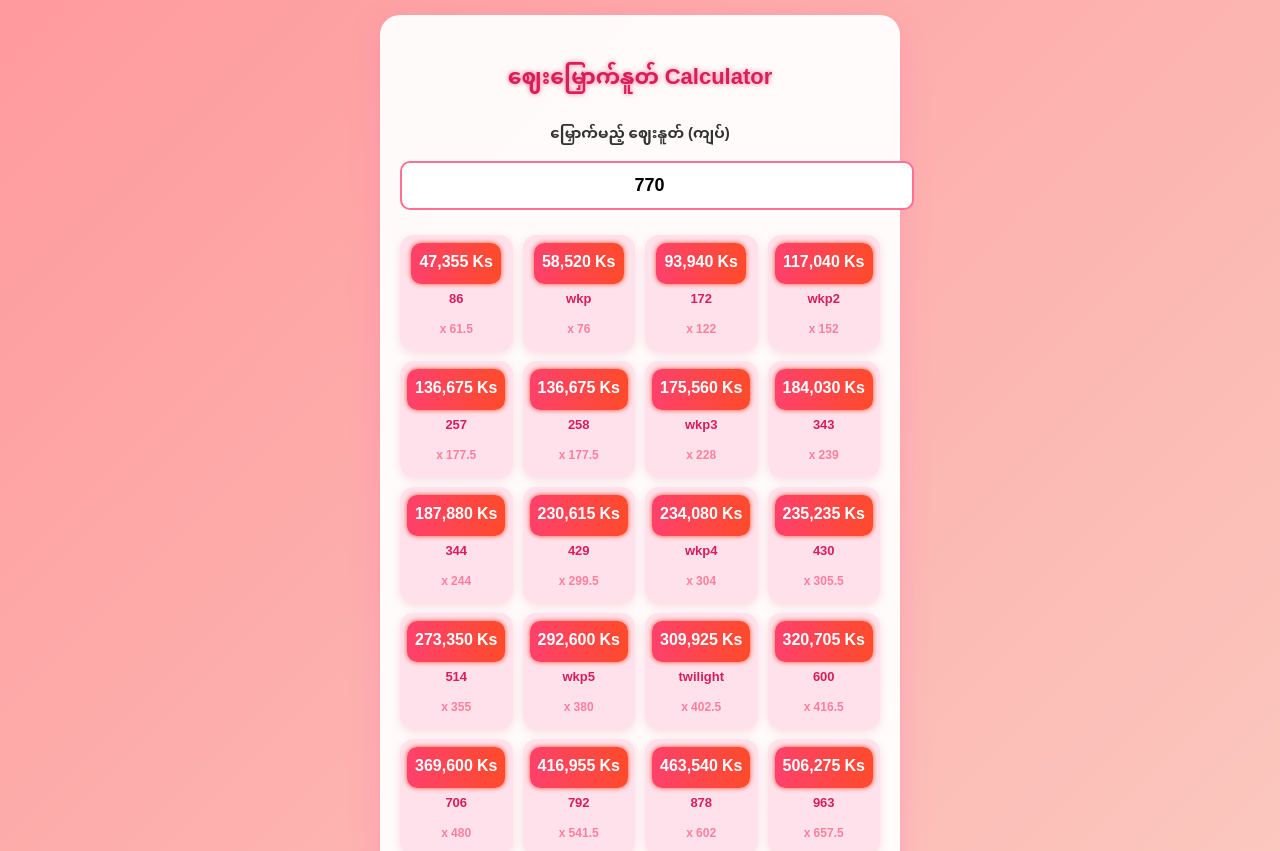
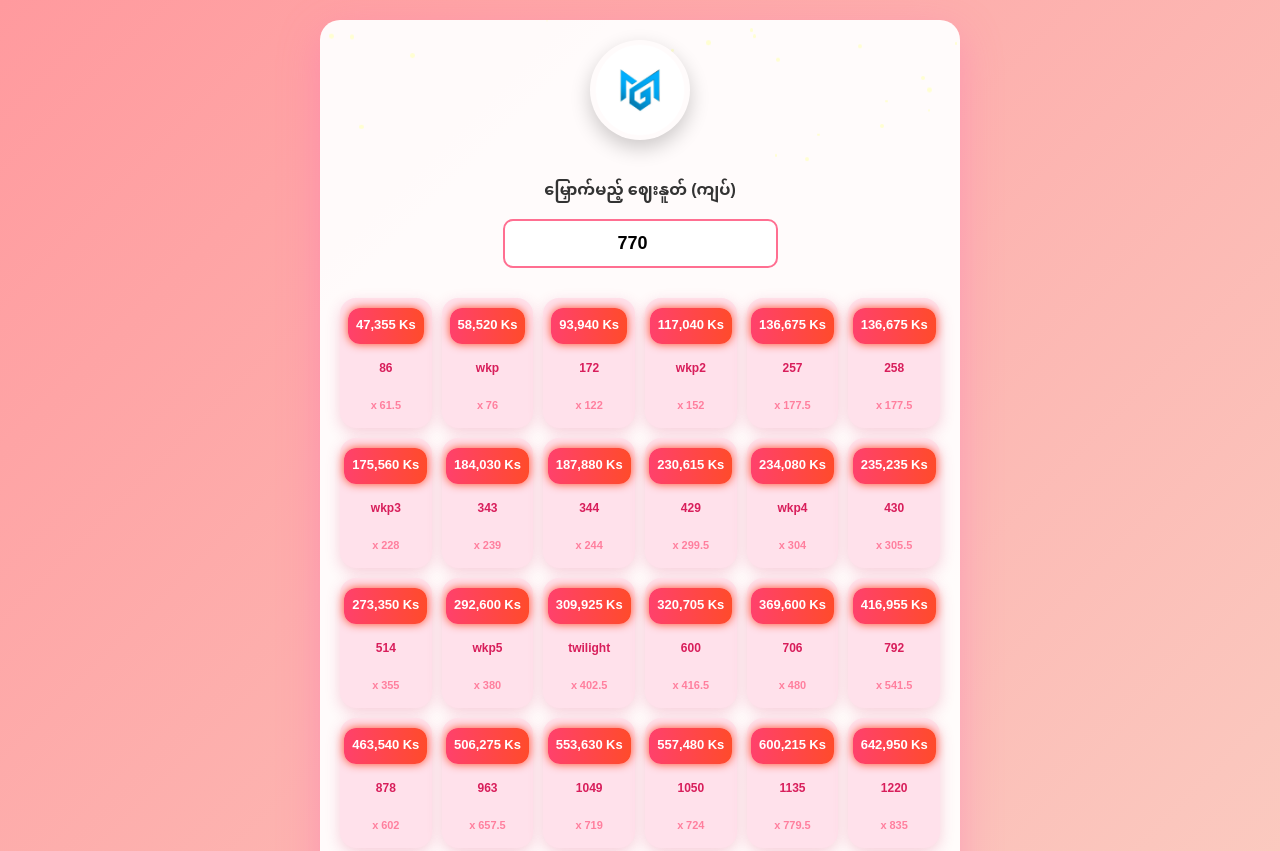
Before and after one commit to Ye0078/Ye0078.github.io-, a plain HTML site: page index.html in a window 1280 px wide. Shown: the top 851 px of the page. Drawn offline with Linux system fonts and the light colour scheme.

Commit message:
Update index.html

```diff
--- a/index.html
+++ b/index.html
@@ -4,6 +4,7 @@
   <meta charset="UTF-8" />
   <meta name="viewport" content="width=device-width, initial-scale=1" />
   <title>ဈေးမြှောက်နူတ် Calculator</title>
+  <link rel="icon" href="https://raw.githubusercontent.com/Ye0078/Ye0078.github.io-/refs/heads/main/330BCF00-0079-4DA2-9A25-38DD32F957BE.png" type="image/png" />
   <style>
     @import url('https://fonts.googleapis.com/css2?family=Noto+Sans+Myanmar&display=swap');
 
@@ -12,40 +13,105 @@
       font-family: 'Noto Sans Myanmar', sans-serif;
       margin: 0;
       min-height: 100vh;
-      display: flex;
-      justify-content: center;
-      align-items: center;
-      padding: 15px;
+      display: flex; /* Use flexbox */
+      flex-direction: column; /* Stack items vertically */
+      justify-content: center; /* Center items vertically */
+      align-items: center; /* Center items horizontally */
+      padding: 20px;
     }
 
     .container {
       background: rgba(255, 255, 255, 0.95);
       border-radius: 20px;
-      padding: 25px 20px;
+      padding: 20px;
       width: 100%;
-      max-width: 480px;
-      box-shadow: 0 10px 30px rgba(255, 105, 180, 0.3);
+      max-width: 600px;
+      box-shadow: 0 12px 40px rgba(255, 105, 180, 0.4);
       text-align: center;
+      position: relative; /* Crucial for absolute positioning of stars */
+      overflow: hidden; /* Ensures stars don't exceed container boundaries visually if they are part of its flow */
+    }
+
+    .main-logo {
+      width: 100px; /* Logo's width */
+      height: 100px; /* Make height equal to width for perfect circle if border-radius: 50% */
+      margin-bottom: 20px; /* Space between logo and the next element (label) */
+
+      /* Styles for a better look */
+      border-radius: 50%; /* Make the logo perfectly circular */
+      box-shadow: 0 8px 20px rgba(0, 0, 0, 0.2); /* Soft shadow for depth */
+      transition: all 0.3s ease; /* Smooth transition for hover effects */
+      object-fit: cover; /* Ensures the image covers the area without distortion */
+      z-index: 2; /* Ensure logo is above stars */
+      position: relative; /* To make sure z-index works */
+    }
+
+    .main-logo:hover {
+      transform: scale(1.05); /* Slightly enlarge on hover */
+      box-shadow: 0 12px 25px rgba(0, 0, 0, 0.3); /* Darker shadow on hover */
+    }
+
+    /* Star Effect Styles */
+    #star-effect {
+      position: absolute;
+      top: 0;
+      width: 100%; /* Cover the entire width of the container */
+      height: 150px; /* Adjust height based on how far stars should fall within this visual area */
+      left: 50%;
+      transform: translateX(-50%); /* Center horizontally */
+      pointer-events: none; /* Allows clicks/interactions on elements behind it */
+      overflow: hidden; /* Keep stars inside this effect area */
+      z-index: 1; /* Place stars below logo but above container background */
+    }
+
+    .star {
+      position: absolute;
+      background-color: rgba(255, 255, 200, 0.8); /* Soft yellow/white stars */
+      border-radius: 50%;
+      opacity: 0; /* Start invisible */
+      animation: fallAndFade linear infinite; /* Apply the animation */
+      z-index: 1; /* Make sure stars are above other elements if needed, but below interactive ones */
+    }
+
+    /* Keyframes for falling and fading animation */
+    @keyframes fallAndFade {
+      0% {
+        transform: translateY(-10px); /* Start slightly above the top */
+        opacity: 0;
+      }
+      10% {
+        opacity: 1; /* Quickly become visible */
+      }
+      90% {
+        opacity: 1;
+      }
+      100% {
+        transform: translateY(160px); /* Fall beyond the height of #star-effect to disappear cleanly */
+        opacity: 0; /* Fade out at the end */
+      }
     }
 
     h1 {
       font-weight: 700;
-      font-size: 22px;
-      margin-bottom: 15px;
+      font-size: 24px;
+      margin-bottom: 20px;
       color: #d81e5b;
-      text-shadow: 0 0 5px #ff6f91;
+      text-shadow: 0 0 8px #ff6f91;
     }
 
     label {
       display: block;
-      font-size: 15px;
+      font-size: 16px;
       margin-bottom: 10px;
       font-weight: 600;
       color: #333;
     }
 
     input[type="number"] {
-      width: 100%;
+      max-width: 300px;
+      display: block;
+      margin: 0 auto 15px auto;
+
       padding: 12px 15px;
       border-radius: 10px;
       border: 2px solid #ff6f91;
@@ -58,22 +124,22 @@
 
     input[type="number"]:focus {
       border-color: #d81e5b;
-      box-shadow: 0 0 10px #ff6f91;
+      box-shadow: 0 0 15px #ff6f91;
     }
 
     .results {
-      margin-top: 25px;
+      margin-top: 30px;
       display: grid;
-      grid-template-columns: repeat(auto-fit, minmax(100px, 1fr));
+      grid-template-columns: repeat(auto-fit, minmax(90px, 1fr));
       gap: 10px;
     }
 
     .result-item {
       background: #ffe1eb;
-      border-radius: 14px;
-      padding: 8px 5px;
-      height: 100px;
-      box-shadow: 0 3px 10px rgba(216, 30, 91, 0.15);
+      border-radius: 16px;
+      padding: 10px;
+      height: 110px;
+      box-shadow: 0 5px 15px rgba(216, 30, 91, 0.2);
       font-size: 13px;
       font-weight: 600;
       color: #d81e5b;
@@ -83,32 +149,40 @@
       align-items: center;
       text-align: center;
       transition: all 0.3s ease;
+
+      overflow-wrap: break-word;
+      word-break: break-word;
     }
 
     .result-item:hover {
       background: #ffd4e3;
-      transform: translateY(-4px) scale(1.01);
-      box-shadow: 0 6px 12px rgba(216, 30, 91, 0.25);
+      transform: translateY(-5px) scale(1.02);
+      box-shadow: 0 10px 20px rgba(216, 30, 91, 0.3);
     }
 
     .highlight {
-      font-size: 16px;
+      font-size: 13px;
       color: #fff;
       font-weight: 800;
       background: linear-gradient(to right, #ff416c, #ff4b2b);
-      padding: 3px 8px;
-      border-radius: 10px;
-      box-shadow: 0 0 5px #ff4b2b;
+      padding: 4px 8px;
+      border-radius: 12px;
+      box-shadow: 0 0 10px #ff4b2b;
+
+      white-space: nowrap;
+      overflow: hidden;
+      text-overflow: ellipsis;
+      max-width: 100%;
     }
 
     .price {
-      font-size: 12px;
+      font-size: 11px;
       color: #ff6f91;
       opacity: 0.85;
     }
 
     .label {
-      font-size: 13px;
+      font-size: 12px;
       font-weight: 700;
     }
   </style>
@@ -116,7 +190,10 @@
 <body>
 
   <div class="container">
-    <h1>ဈေးမြှောက်နူတ် Calculator</h1>
+    <img src="https://raw.githubusercontent.com/Ye0078/Ye0078.github.io-/refs/heads/main/330BCF00-0079-4DA2-9A25-38DD32F957BE.png" alt="Calculator Logo" class="main-logo" />
+
+    <div id="star-effect"></div> <!-- Stars will be generated here -->
+
     <label for="basePrice">မြှောက်မည့် ဈေးနူတ် (ကျပ်)</label>
     <input type="number" id="basePrice" min="0" value="770" />
     <div class="results" id="results"></div>
@@ -125,6 +202,7 @@
   <script>
     const basePriceInput = document.getElementById('basePrice');
     const resultsDiv = document.getElementById('results');
+    const starEffectContainer = document.getElementById('star-effect'); // Get the star container
 
     const multipliers = [
       { label: "86", price: 61.50 },
@@ -172,7 +250,7 @@
     function updateResults() {
       const base = parseFloat(basePriceInput.value);
       if (isNaN(base) || base <= 0) {
-        resultsDiv.innerHTML = '<p style="color: red; font-weight: 700;">ကျေးဇူးပြုပြီး ညှိထားတဲ့ ဈေးနူတ်တစ်ခု ထည့်ပါ။</p>';
+        resultsDiv.innerHTML = '<p style="color: red; font-weight: 700; text-align: center;">ကျေးဇူးပြုပြီး ညှိထားတဲ့ ဈေးနူတ်တစ်ခု ထည့်ပါ။</p>';
         return;
       }
 
@@ -191,6 +269,37 @@
       });
     }
 
+    // Function to create and add a single star
+    function createStar() {
+      const star = document.createElement('div');
+      star.className = 'star';
+
+      // Random size for stars (2px to 5px)
+      const size = Math.random() * 3 + 2;
+      star.style.width = `${size}px`;
+      star.style.height = `${size}px`;
+
+      // Random horizontal position within the star-effect container
+      star.style.left = `${Math.random() * 100}%`;
+
+      // Random animation duration for varied falling speed (2 to 5 seconds)
+      const duration = Math.random() * 3 + 2;
+      star.style.animationDuration = `${duration}s`;
+
+      // Random animation delay for staggered appearance
+      star.style.animationDelay = `${Math.random() * 0.5}s`;
+
+      starEffectContainer.appendChild(star);
+
+      // Remove star element after its animation ends to prevent DOM bloat
+      star.addEventListener('animationend', () => {
+        star.remove();
+      });
+    }
+
+    // Generate stars at a regular interval (every 200ms)
+    setInterval(createStar, 200);
+
     basePriceInput.addEventListener("input", updateResults);
     updateResults();
   </script>
```
